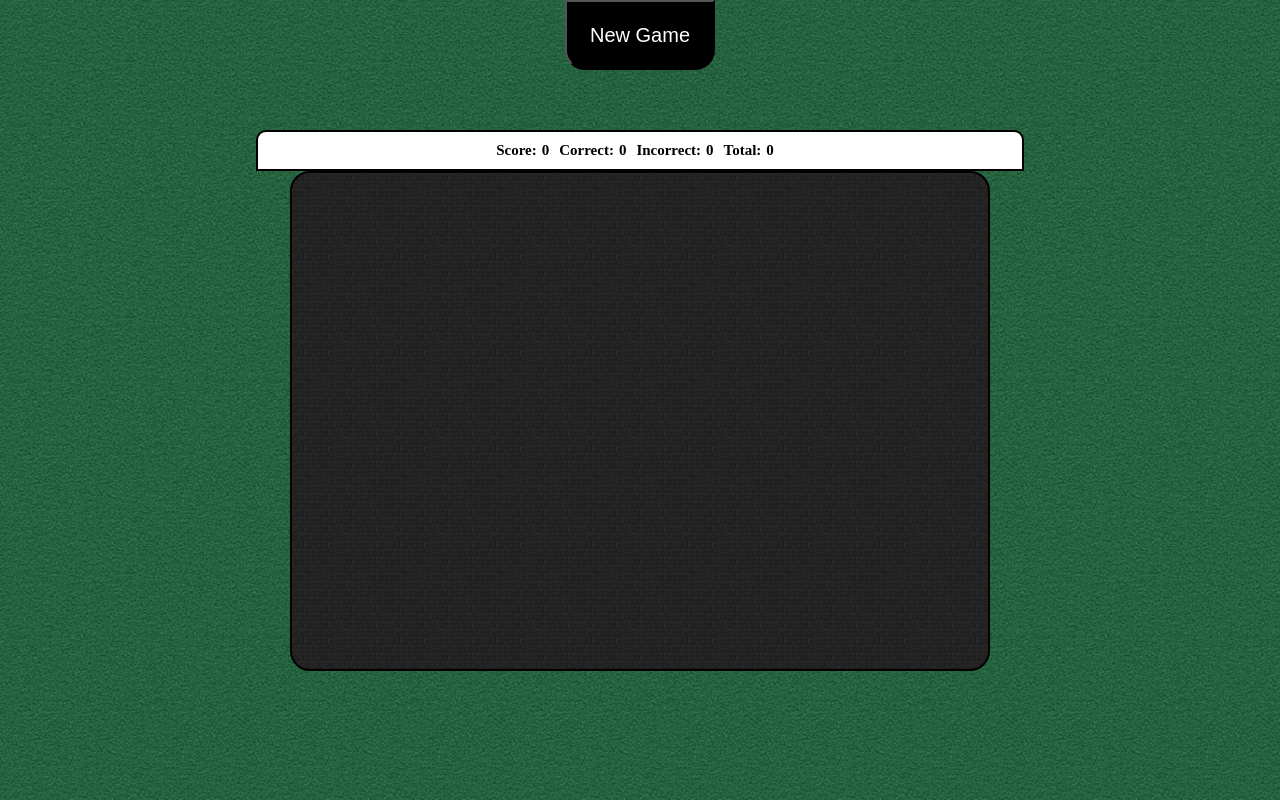
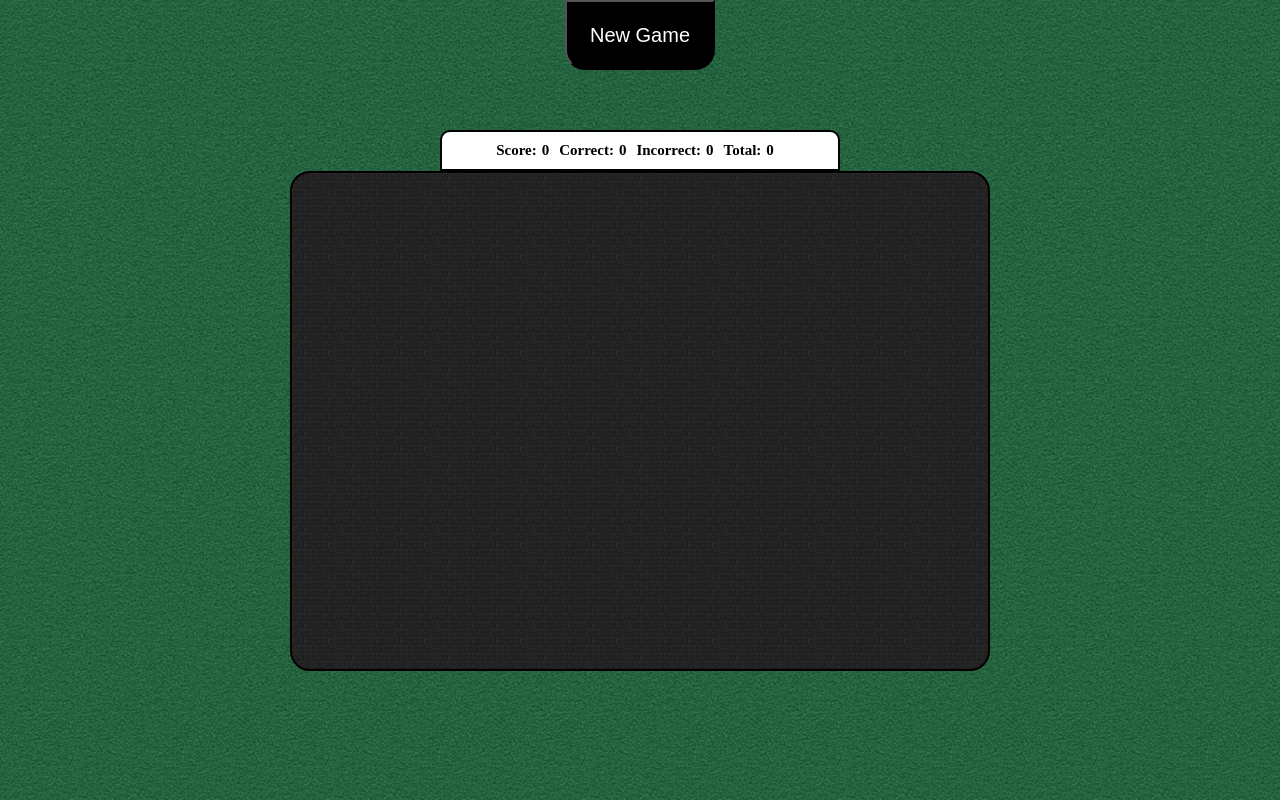
Before and after one commit to rdhelms/jeopardy, a website: page index.html in a window 1280 px wide. Drawn offline with Linux system fonts and the light colour scheme; no server answers.

Commit message:
More styling

```diff
--- a/src/styles/main.scss
+++ b/src/styles/main.scss
@@ -53,7 +53,7 @@ header {
   display: flex;
   justify-content: center;
   z-index: 5;
-  width: 60%;
+  width: 400px;
   background: white;
   padding: 10px;
   border: 2px solid black;
```
Also changed, not shown: lib/styles/main.min.css.
